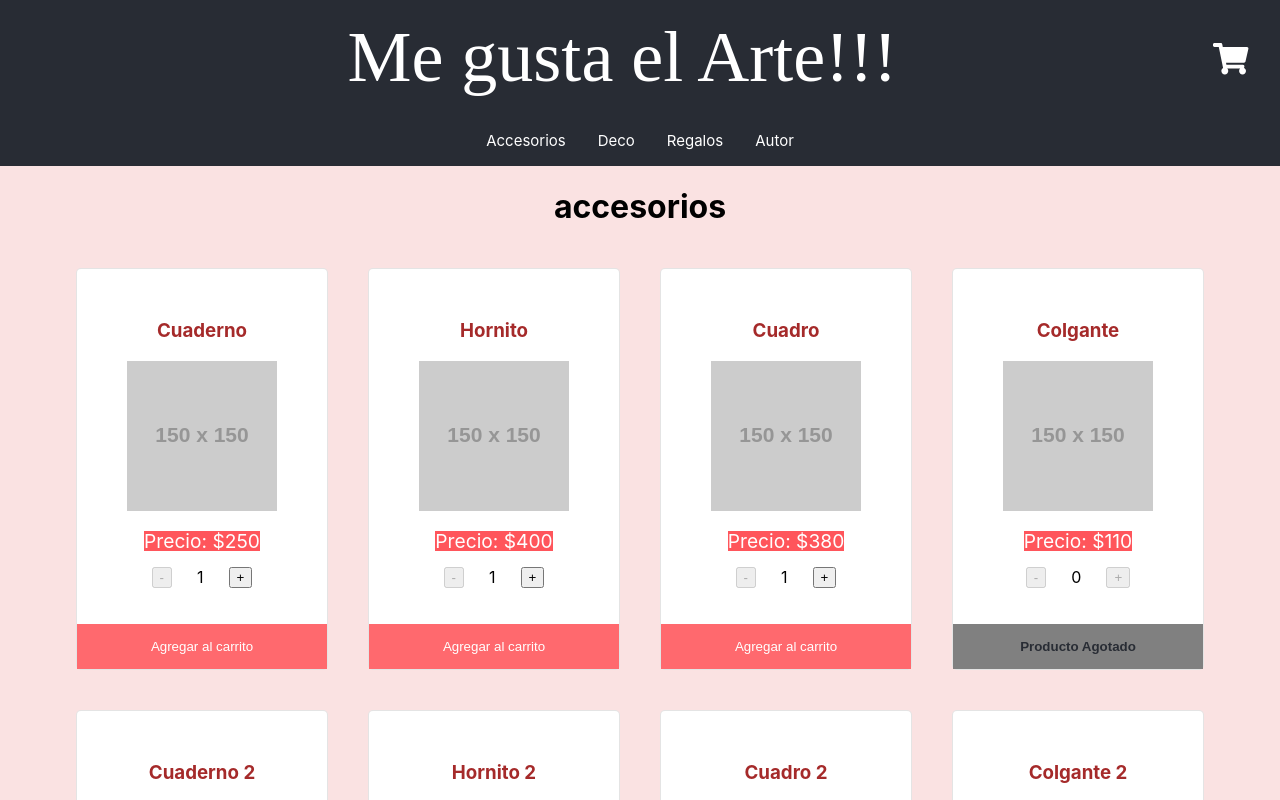
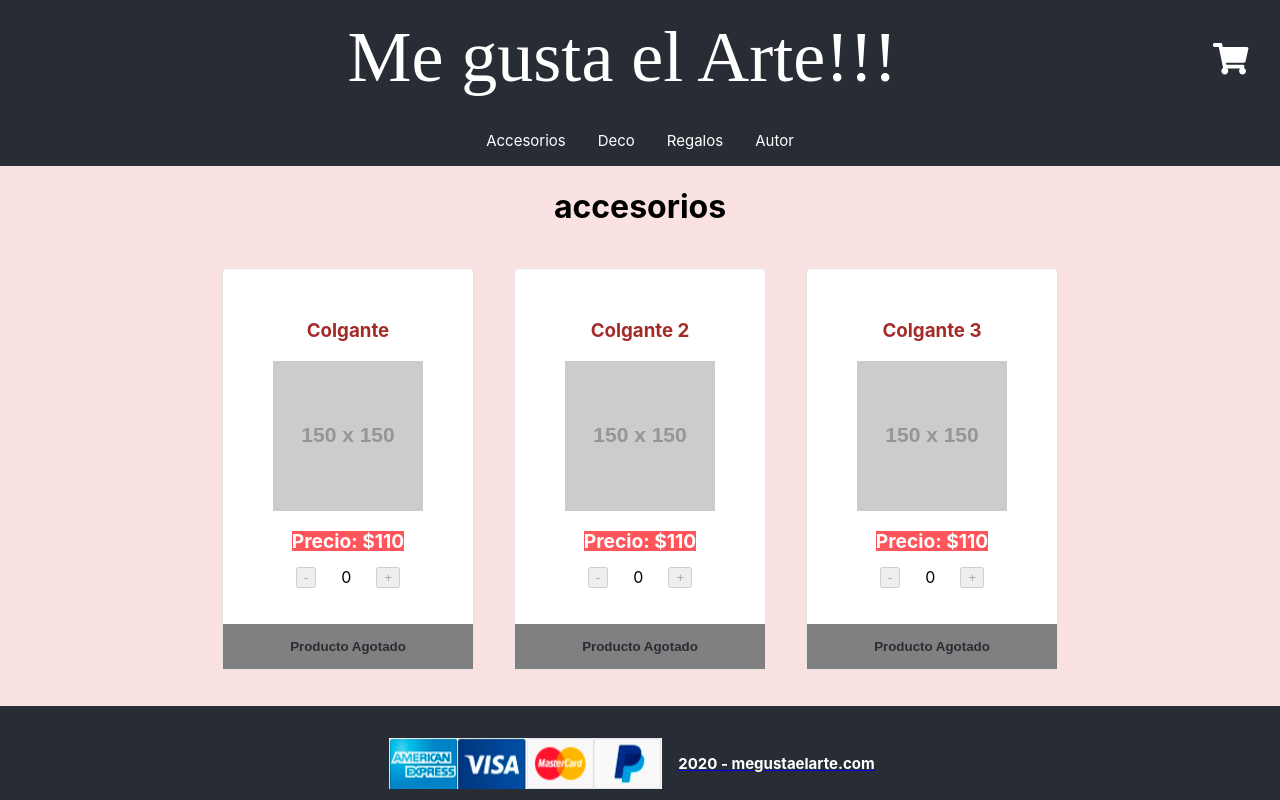
Before and after one commit to dharmachita/proyecto-react-coder, a React (Create React App) app: page /categoria/accesorios in a window 1280 px wide. Shown: the top 800 px of the page. Built offline with nearby package versions, Linux system fonts and the light colour scheme; a web font is replaced by a local one.

Commit message:
Filtro por categorías

```diff
--- a/src/App.css
+++ b/src/App.css
@@ -88,6 +88,7 @@ ul#catnav li {
   display:flex;
   flex-wrap: wrap;
   justify-content: center;
+  min-height: 400px;
 }
 
 main{
--- a/src/assets/style.css
+++ b/src/assets/style.css
@@ -50,6 +50,7 @@
 	background-color:#ff555b;
 	line-height:20px;
 	font-size: larger;
+	font-weight: bold;
 }
 
 .cart-button{
--- a/src/components/CategoriesNavList.jsx
+++ b/src/components/CategoriesNavList.jsx
@@ -12,10 +12,10 @@ export default function CatNavList(){
                     key={index}
                 >
                     <NavLink
-                    to={`/categoria${categoria.url}`}
+                    to={`/categoria/${categoria.cat}`}
                     className="text-link"
                     >
-                        {categoria.cat}
+                        {categoria.titulo}
                     </NavLink>
                 </li>
             )
--- a/src/components/containers/ItemListContainer.jsx
+++ b/src/components/containers/ItemListContainer.jsx
@@ -11,11 +11,14 @@ export default function ItemListContainer(){
     const [productos,setProductos] = useState([]);
     const [error,setError] = useState();
 
+    //Filtrar por categoria
+    const isCategory = catid?api.filter(prods=>prods.categoria===catid):api;
+
     //Emulación de búsqueda de datos en API
     const buscarEnApi = new Promise((resolve,reject)=>{
     setTimeout(()=>{
-      true?resolve(api):reject("Error 500");
-        }, 2000)
+        true?resolve(isCategory):reject("Error 500");
+            }, 2000)
     })
 
     //useEffect para ejecutar la llamada cuando se monta el componente
@@ -29,7 +32,7 @@ export default function ItemListContainer(){
             setError("Lo sentimos, no hemos podido cargar los productos :( ");
         })
         //eslint-disable-next-line react-hooks/exhaustive-deps
-    },[])
+    },[catid])
 
 
     return(
@@ -52,7 +55,7 @@ export default function ItemListContainer(){
 								alt={producto.alt}
 								stock={producto.stock}
 							/>
-						):
+                        ):
                         <Bars fill="brown"/>
                     }
                 </div>
--- a/src/utils/categories.json
+++ b/src/utils/categories.json
@@ -1,18 +1,18 @@
 [
     {
-        "cat":"Accesorios",
-        "url":"/accesorios"
+        "titulo":"Accesorios",
+        "cat":"accesorios"
     },
     {
-        "cat":"Deco",
-        "url":"/decoracion"
+        "titulo":"Deco",
+        "cat":"decoracion"
     },
     {
-        "cat":"Regalos",
-        "url":"/regalos"
+        "titulo":"Regalos",
+        "cat":"regalos"
     },
     {
-        "cat":"Autor",
-        "url":"/autor"
+        "titulo":"Autor",
+        "cat":"autor"
     }
 ]
--- a/src/utils/productos.json
+++ b/src/utils/productos.json
@@ -2,133 +2,133 @@
     {
         "id":1,
         "titulo":"Cuaderno",
-        "url":"http://via.placeholder.com/150.png",
-        "bigImg":"http://via.placeholder.com/300.png",
+        "url":"https://via.placeholder.com/150.png",
+        "bigImg":"https://via.placeholder.com/300.png",
         "precio":"250",
         "alt":"descripción",
         "stock": 8,
-        "categoria":"Regalos",
+        "categoria":"regalos",
         "descripcion":"El Lorem Ipsum fue concebido como un texto de relleno, formateado de una cierta manera para permitir la presentación de elementos gráficos en documentos, sin necesidad de una copia formal. El uso de Lorem Ipsum permite a los diseñadores reunir los diseños y la forma del contenido antes de que el contenido se haya creado, dando al diseño y al proceso de producción más libertad."
     },
     {
         "id":2,
         "titulo":"Hornito",
-        "url":"http://via.placeholder.com/150.png",
-        "bigImg":"http://via.placeholder.com/300.png",
+        "url":"https://via.placeholder.com/150.png",
+        "bigImg":"https://via.placeholder.com/300.png",
         "precio":"400",
         "alt":"descripción",
         "stock": 2,
-        "categoria":"Deco",
+        "categoria":"decoracion",
         "descripcion":"El Lorem Ipsum fue concebido como un texto de relleno, formateado de una cierta manera para permitir la presentación de elementos gráficos en documentos, sin necesidad de una copia formal. El uso de Lorem Ipsum permite a los diseñadores reunir los diseños y la forma del contenido antes de que el contenido se haya creado, dando al diseño y al proceso de producción más libertad."
     },
     {
         "id":3,
         "titulo":"Cuadro",
-        "url":"http://via.placeholder.com/150.png",
-        "bigImg":"http://via.placeholder.com/300.png",
+        "url":"https://via.placeholder.com/150.png",
+        "bigImg":"https://via.placeholder.com/300.png",
         "precio":"380",
         "alt":"descripción",
         "stock": 7,
-        "categoria":"Autor",
+        "categoria":"autor",
         "descripcion":"El Lorem Ipsum fue concebido como un texto de relleno, formateado de una cierta manera para permitir la presentación de elementos gráficos en documentos, sin necesidad de una copia formal. El uso de Lorem Ipsum permite a los diseñadores reunir los diseños y la forma del contenido antes de que el contenido se haya creado, dando al diseño y al proceso de producción más libertad."
     },
     {
         "id":4,
         "titulo":"Colgante",
-        "url":"http://via.placeholder.com/150.png",
-        "bigImg":"http://via.placeholder.com/300.png",
+        "url":"https://via.placeholder.com/150.png",
+        "bigImg":"https://via.placeholder.com/300.png",
         "precio":"110",
         "alt":"descripción",
         "stock": 0,
-        "categoria":"Accesorios",
+        "categoria":"accesorios",
         "descripcion":"El Lorem Ipsum fue concebido como un texto de relleno, formateado de una cierta manera para permitir la presentación de elementos gráficos en documentos, sin necesidad de una copia formal. El uso de Lorem Ipsum permite a los diseñadores reunir los diseños y la forma del contenido antes de que el contenido se haya creado, dando al diseño y al proceso de producción más libertad."
     },
     {
         "id":5,
         "titulo":"Cuaderno 2",
-        "url":"http://via.placeholder.com/150.png",
-        "bigImg":"http://via.placeholder.com/300.png",
+        "url":"https://via.placeholder.com/150.png",
+        "bigImg":"https://via.placeholder.com/300.png",
         "precio":"250",
         "alt":"descripción",
         "stock": 8,
-        "categoria":"Regalos",
+        "categoria":"regalos",
         "descripcion":"El Lorem Ipsum fue concebido como un texto de relleno, formateado de una cierta manera para permitir la presentación de elementos gráficos en documentos, sin necesidad de una copia formal. El uso de Lorem Ipsum permite a los diseñadores reunir los diseños y la forma del contenido antes de que el contenido se haya creado, dando al diseño y al proceso de producción más libertad."
     },
     {
         "id":6,
         "titulo":"Hornito 2",
-        "url":"http://via.placeholder.com/150.png",
-        "bigImg":"http://via.placeholder.com/300.png",
+        "url":"https://via.placeholder.com/150.png",
+        "bigImg":"https://via.placeholder.com/300.png",
         "precio":"400",
         "alt":"descripción",
         "stock": 2,
-        "categoria":"Deco",
+        "categoria":"decoracion",
         "descripcion":"El Lorem Ipsum fue concebido como un texto de relleno, formateado de una cierta manera para permitir la presentación de elementos gráficos en documentos, sin necesidad de una copia formal. El uso de Lorem Ipsum permite a los diseñadores reunir los diseños y la forma del contenido antes de que el contenido se haya creado, dando al diseño y al proceso de producción más libertad."
     },
     {
         "id":7,
         "titulo":"Cuadro 2",
-        "url":"http://via.placeholder.com/150.png",
-        "bigImg":"http://via.placeholder.com/300.png",
+        "url":"https://via.placeholder.com/150.png",
+        "bigImg":"https://via.placeholder.com/300.png",
         "precio":"380",
         "alt":"descripción",
         "stock": 7,
-        "categoria":"Autor",
+        "categoria":"autor",
         "descripcion":"El Lorem Ipsum fue concebido como un texto de relleno, formateado de una cierta manera para permitir la presentación de elementos gráficos en documentos, sin necesidad de una copia formal. El uso de Lorem Ipsum permite a los diseñadores reunir los diseños y la forma del contenido antes de que el contenido se haya creado, dando al diseño y al proceso de producción más libertad."
     },
     {
         "id":8,
         "titulo":"Colgante 2",
-        "url":"http://via.placeholder.com/150.png",
-        "bigImg":"http://via.placeholder.com/300.png",
+        "url":"https://via.placeholder.com/150.png",
+        "bigImg":"https://via.placeholder.com/300.png",
         "precio":"110",
         "alt":"descripción",
         "stock": 0,
-        "categoria":"Accesorios",
+        "categoria":"accesorios",
         "descripcion":"El Lorem Ipsum fue concebido como un texto de relleno, formateado de una cierta manera para permitir la presentación de elementos gráficos en documentos, sin necesidad de una copia formal. El uso de Lorem Ipsum permite a los diseñadores reunir los diseños y la forma del contenido antes de que el contenido se haya creado, dando al diseño y al proceso de producción más libertad."
     },
     {
         "id":9,
         "titulo":"Cuaderno 3",
-        "url":"http://via.placeholder.com/150.png",
-        "bigImg":"http://via.placeholder.com/300.png",
+        "url":"https://via.placeholder.com/150.png",
+        "bigImg":"https://via.placeholder.com/300.png",
         "precio":"250",
         "alt":"descripción",
         "stock": 8,
-        "categoria":"Regalos",
+        "categoria":"regalos",
         "descripcion":"El Lorem Ipsum fue concebido como un texto de relleno, formateado de una cierta manera para permitir la presentación de elementos gráficos en documentos, sin necesidad de una copia formal. El uso de Lorem Ipsum permite a los diseñadores reunir los diseños y la forma del contenido antes de que el contenido se haya creado, dando al diseño y al proceso de producción más libertad."
     },
     {
         "id":10,
         "titulo":"Hornito 3",
-        "url":"http://via.placeholder.com/150.png",
-        "bigImg":"http://via.placeholder.com/300.png",
+        "url":"https://via.placeholder.com/150.png",
+        "bigImg":"https://via.placeholder.com/300.png",
         "precio":"400",
         "alt":"descripción",
         "stock": 2,
-        "categoria":"Deco",
+        "categoria":"decoracion",
         "descripcion":"El Lorem Ipsum fue concebido como un texto de relleno, formateado de una cierta manera para permitir la presentación de elementos gráficos en documentos, sin necesidad de una copia formal. El uso de Lorem Ipsum permite a los diseñadores reunir los diseños y la forma del contenido antes de que el contenido se haya creado, dando al diseño y al proceso de producción más libertad."
     },
     {
         "id":11,
         "titulo":"Cuadro 3",
-        "url":"http://via.placeholder.com/150.png",
-        "bigImg":"http://via.placeholder.com/300.png",
+        "url":"https://via.placeholder.com/150.png",
+        "bigImg":"https://via.placeholder.com/300.png",
         "precio":"380",
         "alt":"descripción",
         "stock": 7,
-        "categoria":"Autor",
+        "categoria":"autor",
         "descripcion":"El Lorem Ipsum fue concebido como un texto de relleno, formateado de una cierta manera para permitir la presentación de elementos gráficos en documentos, sin necesidad de una copia formal. El uso de Lorem Ipsum permite a los diseñadores reunir los diseños y la forma del contenido antes de que el contenido se haya creado, dando al diseño y al proceso de producción más libertad."
     },
     {
         "id":12,
         "titulo":"Colgante 3",
-        "url":"http://via.placeholder.com/150.png",
-        "bigImg":"http://via.placeholder.com/300.png",
+        "url":"https://via.placeholder.com/150.png",
+        "bigImg":"https://via.placeholder.com/300.png",
         "precio":"110",
         "alt":"descripción",
         "stock": 0,
-        "categoria":"Accesorios",
+        "categoria":"accesorios",
         "descripcion":"El Lorem Ipsum fue concebido como un texto de relleno, formateado de una cierta manera para permitir la presentación de elementos gráficos en documentos, sin necesidad de una copia formal. El uso de Lorem Ipsum permite a los diseñadores reunir los diseños y la forma del contenido antes de que el contenido se haya creado, dando al diseño y al proceso de producción más libertad."
     }
 ]
```
Also changed, not shown: 1 other file (tests, documents, lock files or other folders).
